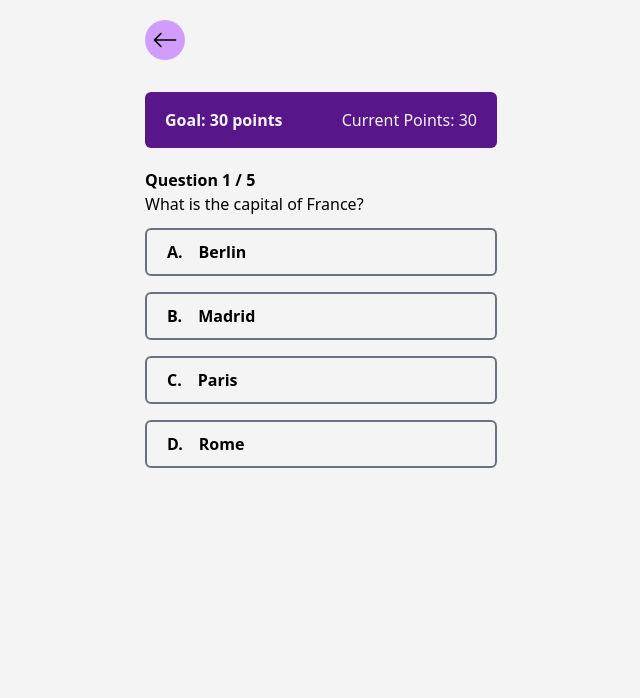
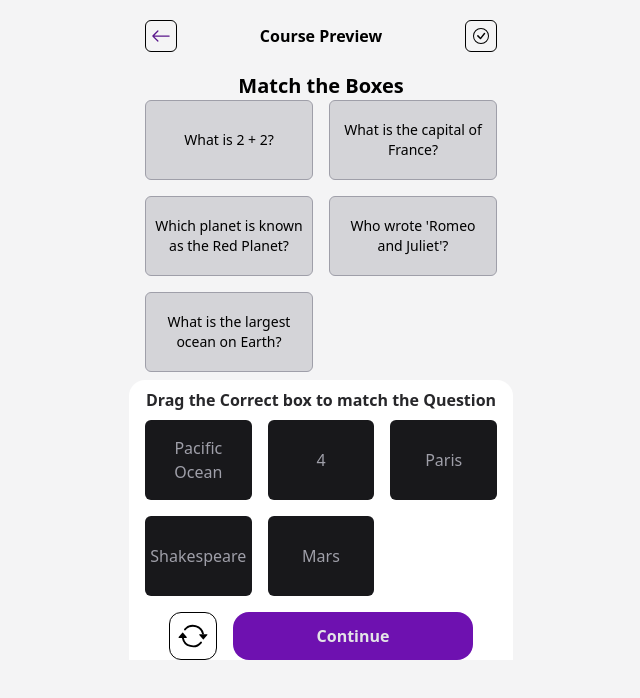
Before and after one commit to Samn1ce/Quiz-task, a Vue app in the folder quiz/: page / in a window 1280 px wide. Shown: the top 698 px of the page, without its empty margins (319-959 px from the left). Built offline with nearby package versions, Linux system fonts and the light colour scheme.

Commit message:
Drag & drop feature using useDraggable

```diff
--- a/quiz/package.json
+++ b/quiz/package.json
@@ -10,9 +10,11 @@
   },
   "dependencies": {
     "@tailwindcss/vite": "^4.0.6",
+    "@vueuse/core": "^12.7.0",
     "tailwindcss": "^4.0.6",
     "vue": "^3.5.13",
-    "vue-router": "^4.5.0"
+    "vue-router": "^4.5.0",
+    "vuedraggable": "^2.24.3"
   },
   "devDependencies": {
     "@vitejs/plugin-vue": "^5.2.1",
--- a/quiz/src/components/MatchingGame.vue
+++ b/quiz/src/components/MatchingGame.vue
@@ -1,63 +1,102 @@
 <script setup>
+import { ref } from "vue";
+import { useDraggable } from "@vueuse/core";
 import IconRepeat from "@/components/icons/IconRepeat.vue";
 import Navigations from "@/components/Navigations.vue";
 import MatchQuestions from "@/utils/MatchQuestions.json";
 
-// defineProps({
-//   step: Number,
-// });
-// const emit = defineEmits(["update:step"]);
-
-// const prevStep = () => {
-//   if (step > 1) {
-//     emit("update:step", step - 1); // Correct way to emit and update step
-//   }
-// };
-
 const emit = defineEmits(["update:step"]);
 
-const handleBack = () => {
-  // Go back to previous step (Quiz)
-  emit("update:step", 1);
+// State to track dropped answers
+const droppedAnswers = ref({}); // { questionId: answer }
+const showResults = ref(false); // Show right/wrong feedback
+
+// Store answers (shuffled)
+const answers = ref(
+  [...MatchQuestions.map((q) => q.answer)].sort(() => Math.random() - 0.5)
+);
+
+// Track currently dragged item
+const draggedItem = ref(null);
+
+// Setup draggable items
+const draggableItems = ref(
+  answers.value.map((answer) => ({
+    answer,
+    ref: ref(null),
+  }))
+);
+
+// Handle drag start
+const onDragStart = (answer) => {
+  draggedItem.value = answer;
+};
+
+// Handle drop
+const onDrop = (question) => {
+  if (draggedItem.value) {
+    droppedAnswers.value[question.id] = draggedItem.value;
+
+    // Remove the dropped answer from the draggable items
+    draggableItems.value = draggableItems.value.filter(
+      (item) => item.answer !== draggedItem.value
+    );
+
+    draggedItem.value = null; // Clear dragged item
+  }
+};
+
+// Handle "Continue" button click
+const checkAnswers = () => {
+  showResults.value = true;
+};
+
+// Reset Game
+const resetGame = () => {
+  droppedAnswers.value = {};
+  showResults.value = false;
+
+  // Restore all answers
+  answers.value = [...MatchQuestions.map((q) => q.answer)].sort(
+    () => Math.random() - 0.5
+  );
+
+  // Restore draggable items
+  draggableItems.value = answers.value.map((answer) => ({
+    answer,
+    ref: ref(null),
+  }));
 };
 </script>
 
 <template>
   <div class="max-w-sm w-11/12 mx-auto bg-zinc-100">
-    <Navigations @prevStep="prevStep" />
+    <Navigations @prevStep="handleBack" />
     <div class="w-full">
       <p class="text-xl font-bold text-center">Match the Boxes</p>
       <div class="grid grid-cols-2 gap-4 pb-2">
         <div
           v-for="question in MatchQuestions"
           :key="question.id"
-          class="w-full h-20 rounded-md bg-zinc-300 text-zinc-400 flex justify-center items-center text-center p-2 text-sm"
+          class="w-full h-20 rounded-md flex justify-center items-center text-center p-2 text-sm transition-all border border-zinc-400"
+          :class="{
+            'bg-green-300':
+              showResults && droppedAnswers[question.id] === question.answer,
+            'bg-red-300':
+              showResults && droppedAnswers[question.id] !== question.answer,
+            'bg-zinc-900 text-zinc-200': droppedAnswers[question.id],
+            'bg-zinc-300': !showResults,
+          }"
+          draggable="true"
+          @dragover.prevent
+          @drop="onDrop(question)"
         >
-          {{ question.question }}
+          {{ droppedAnswers[question.id] || question.question }}
         </div>
-        <!-- <div
-          class="w-full h-20 rounded-md bg-zinc-300 text-zinc-400 flex justify-center items-center"
-        >
-          Drag & Drop
-        </div>
-        <div
-          class="w-full h-20 rounded-md bg-zinc-300 text-zinc-400 flex justify-center items-center"
-        >
-          Drag & Drop
-        </div>
-        <div
-          class="w-full h-20 rounded-md bg-zinc-300 text-zinc-400 flex justify-center items-center"
-        >
-          Drag & Drop
-        </div>
-        <div
-          class="w-1/2 col-span-2 h-20 rounded-md bg-zinc-300 place-self-center text-zinc-400 flex justify-center items-center"
-        >
-          Drag & Drop
-        </div> -->
       </div>
     </div>
   </div>
+
   <div class="bg-white w-full rounded-t-2xl max-w-sm mx-auto">
     <div class="w-11/12 mx-auto flex flex-col gap-2">
       <p class="text-zinc-800 text-center font-bold pt-2">
@@ -65,37 +104,23 @@ const handleBack = () => {
       </p>
       <div class="grid grid-cols-3 gap-4">
         <div
-          class="w-full h-20 rounded-md bg-zinc-300 text-zinc-400 flex justify-center items-center"
+          v-for="item in draggableItems"
+          :key="item.answer"
+          ref="item.ref"
+          class="w-full h-20 rounded-md bg-zinc-900 text-zinc-400 flex justify-center items-center cursor-grab transition-all p-2 text-center"
+          draggable="true"
+          @dragstart="onDragStart(item.answer)"
         >
-          Drag & Drop
-        </div>
-        <div
-          class="w-full h-20 rounded-md bg-zinc-300 text-zinc-400 flex justify-center items-center"
-        >
-          Drag & Drop
-        </div>
-        <div
-          class="w-full h-20 rounded-md bg-zinc-300 text-zinc-400 flex justify-center items-center"
-        >
-          Drag & Drop
-        </div>
-        <div
-          class="w-full place-self-center h-20 rounded-md bg-zinc-300 text-zinc-400 flex justify-center items-center"
-        >
-          Drag & Drop
-        </div>
-        <div
-          class="w-full h-20 rounded-md bg-zinc-300 place-self-center text-zinc-400 flex justify-center items-center"
-        >
-          Drag & Drop
+          {{ item.answer }}
         </div>
       </div>
       <div class="mt-2 flex justify-center items-center gap-4">
-        <button class="border p-2 rounded-xl">
+        <button class="border p-2 rounded-xl" @click="resetGame">
           <IconRepeat width="30" height="30" />
         </button>
         <button
           class="bg-purple-800 p-3 w-60 rounded-2xl text-zinc-200 font-semibold"
+          @click="checkAnswers"
         >
           Continue
         </button>
--- a/quiz/src/views/MainView.vue
+++ b/quiz/src/views/MainView.vue
@@ -7,7 +7,7 @@ import MatchingGame from "@/components/MatchingGame.vue";
 //   step: Number,
 // });
 
-const step = ref(1);
+const step = ref(2);
 
 const updateStep = (newStep) => {
   step.value = newStep; // ✅ Update step correctly when emitted
```
Also changed, not shown: 1 other file (tests, documents, lock files or other folders).
